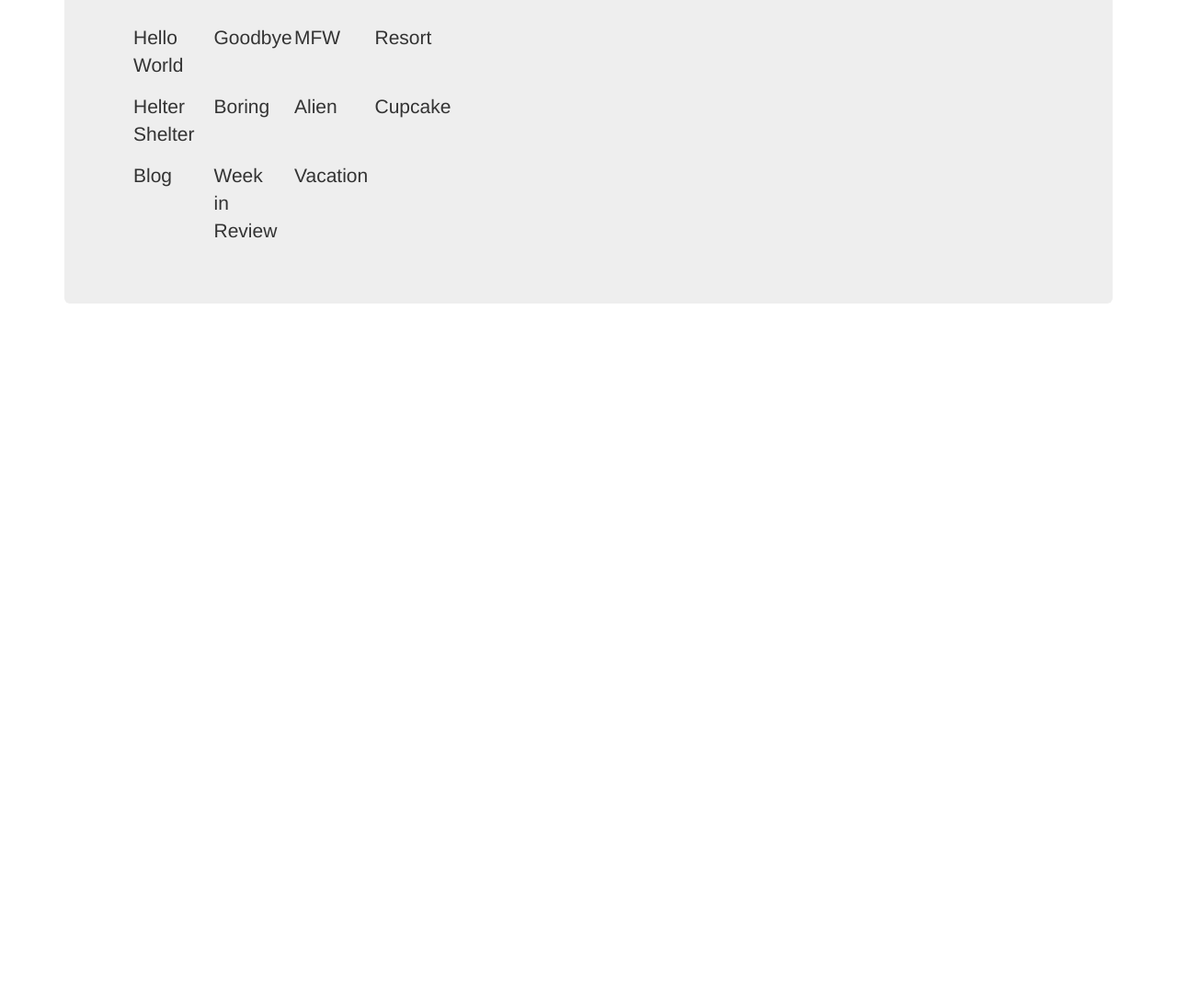
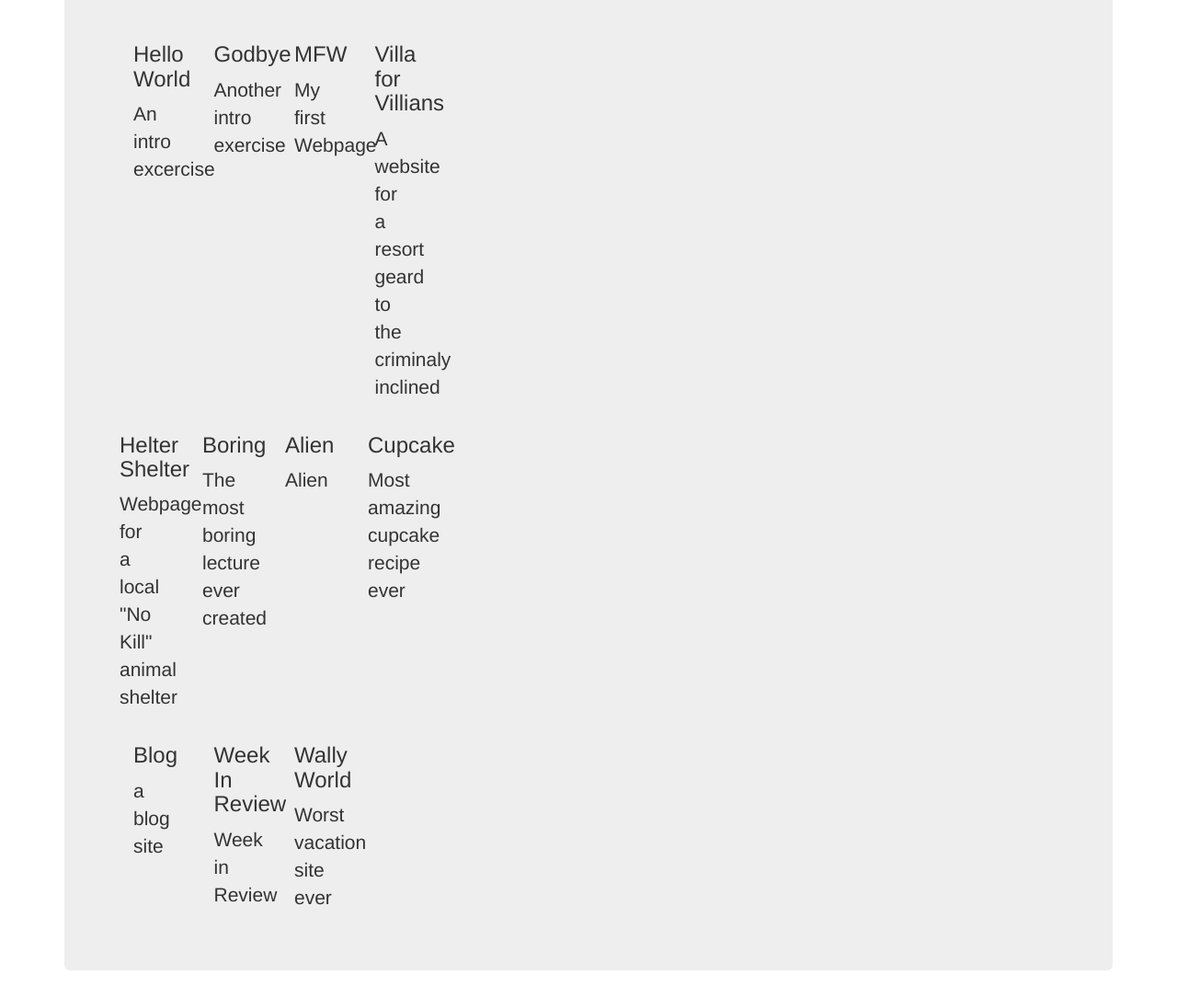
Before and after one commit to 3t8U/portfolio, a plain HTML site: page projects.html in a window 1280 px wide. Shown: the part 360-1445 px from the top of the page at 92% size. Before the commit the page ends 800 px from the top, so only its background shows below. Drawn offline with Linux system fonts and the light colour scheme.

Commit message:
work on centering the grid for projects page

```diff
--- a/css/styles.css
+++ b/css/styles.css
@@ -4,8 +4,7 @@
 }
 
 #HS {
- image-orientation: center;
-
+float: none;
 }
 
 #Infointro {
@@ -15,5 +14,9 @@
 }
 
 #container {
+  margin-left: 50px;
+  margin-right: 50px;
+  margin-top: 50px;
+  margin-bottom: 50px;
   align-items: left;
 }
--- a/projects.html
+++ b/projects.html
@@ -23,54 +23,63 @@
           <div class="row">
             <div class="col-md-1">
               <div class="container">
-                <p>Hello World</p>
+                <h3>Hello World</h3>
+                <p>An intro excercise</p>
               </div>
             </div>
 
             <div class="col-md-1">
               <div class="container">
-                <p>Goodbye</p>
+                <h3>Godbye</h3>
+                <p>Another intro exercise</p>
               </div>
             </div>
 
             <div class="col-md-1">
               <div class="container">
-                <p>MFW</p>
+                <h3>MFW</h3>
+                <p>My first Webpage</p>
               </div>
             </div>
 
             <div class="col-md-1">
               <div class="container">
-
-              <p>Resort</p>
+              <h3>Villa for Villians</h3>
+              <p>A website for a resort geard to the criminaly inclined</p>
             </div>
           </div>
 
         </div>
 
             <div class="row">
+             <div class="row justify-content-center">
 
               <div class="col-md-1">
                 <div class="container">
-                  <p>Helter Shelter</p>
+                  <h3>Helter Shelter</h3>
+                  <p>Webpage for a local "No Kill" animal shelter</p>
                 </div>
               </div>
 
               <div class="col-md-1">
                 <div class="container">
-                  <p>Boring</p>
+                  <h3>Boring</h3>
+                  <p>The most boring lecture ever created</p>
                 </div>
              </div>
 
               <div class="col-md-1">
                 <div class="container">
+                  <h3>Alien</h3>
                   <p>Alien</p>
               </div>
              </div>
 
               <div class="col-md-1">
                 <div class="container">
-                  <p>Cupcake</p>
+                  <h3>Cupcake</h3>
+                  <p>Most amazing cupcake recipe ever</p>
+              </div>
               </div>
             </div>
           </div>
@@ -79,19 +88,22 @@
 
               <div class="col-md-1">
                 <div class="container">
-                  <p>Blog</p>
+                  <h3>Blog</h3>
+                  <p>a blog site</p>
                 </div>
               </div>
 
               <div class="col-md-1">
                 <div class="container">
+                  <h3>Week In Review</h3>
                   <p>Week in Review</p>
                 </div>
              </div>
 
               <div class="col-md-1">
                 <div class="container">
-                  <p>Vacation</p>
+                  <h3>Wally World</h3>
+                  <p>Worst vacation site ever</p>
                 </div>
               </div>
 
```
